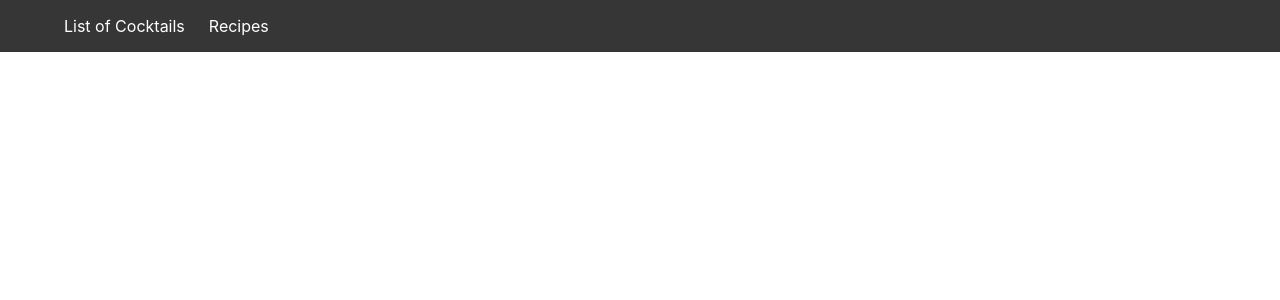
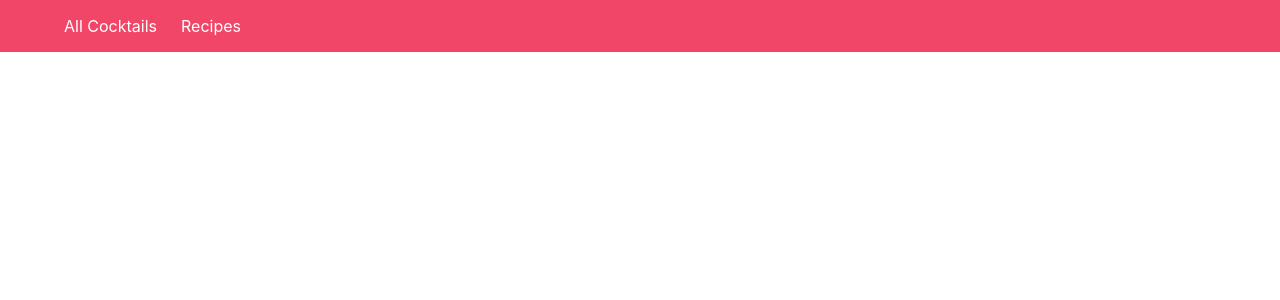
Before and after one commit to tjmcodes/Project-2, a React (Create React App) app: page / in a window 1280 px wide. Shown: the top 300 px of the page. Built offline with nearby package versions, Linux system fonts and the light colour scheme; a web font is replaced by a local one.

Commit message:
Changed navbar to red

```diff
--- a/src/components/NavBar.js
+++ b/src/components/NavBar.js
@@ -6,11 +6,11 @@ import React from "react"
 function Navbar() {
   return (
     <header>
-      <nav className="navbar is-dark">
+      <nav className="navbar is-danger">
         <div className="container">
           <div className="navbar-brand">
             <Link to="cocktails" className="navbar-item">
-                List of Cocktails
+                All Cocktails
             </Link>
             {/* <Link to="gin" className="navbar-item">
                 Gin
--- a/src/styles/main.scss
+++ b/src/styles/main.scss
@@ -8,6 +8,7 @@ body, .navbar-item {
   display: flex;
   flex-wrap: wrap;
 }
+
 
 $pink: #ffb4a2;
 $title-color: #b5838d;
```
